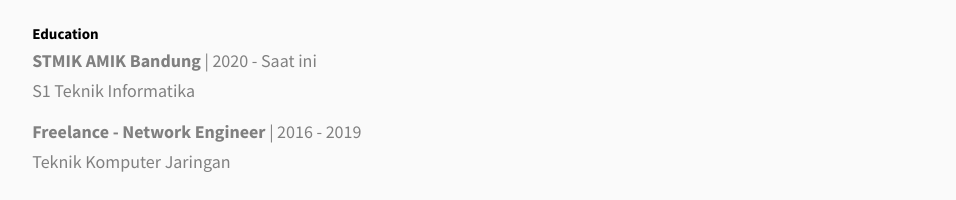
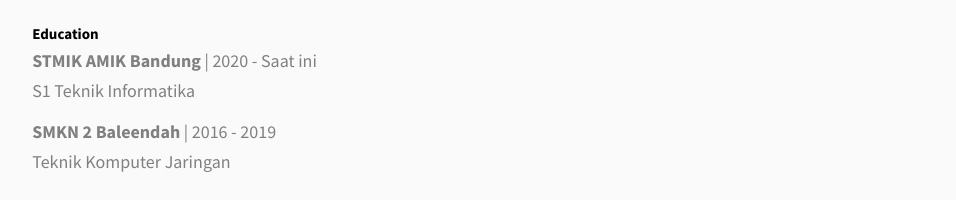
Before and after one commit to taufiqpsumarna/portfolio_old, a website: page index.html in a window 1280 px wide. Shown: the part 4180-4380 px from the top of the page, without its empty margins (19-975 px from the left). Drawn offline with Linux system fonts and the light colour scheme.

Commit message:
Add Edu Item

```diff
--- a/index.html
+++ b/index.html
@@ -391,7 +391,7 @@
                S1 Teknik Informatika
              <br>
               <p class="about__content-details-para1">
-              <strong>Freelance - Network Engineer</strong> | 2016 - 2019<br>
+              <strong>SMKN 2 Baleendah</strong> | 2016 - 2019<br>
               Teknik Komputer Jaringan
             </p>
             <br>
```
